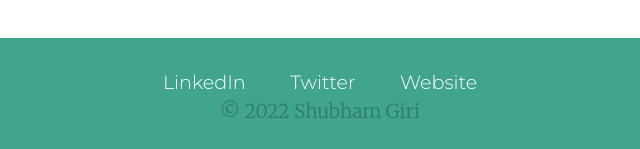
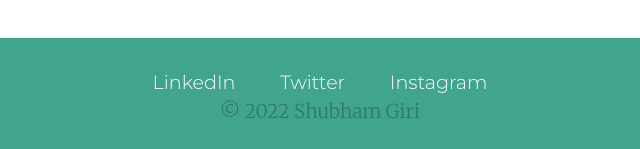
Before and after one commit to shubhamgiri0/shubhamgiri, a plain HTML site: page index.html in a window 1280 px wide. Shown: the part 2302-2451 px from the top of the page, 320-960 px from the left. Drawn offline with nearby package versions, Linux system fonts and the light colour scheme.

Commit message:
Update in links

```diff
--- a/index.html
+++ b/index.html
@@ -65,9 +65,9 @@
 
 
       <div class="bottom_container">
-        <a class="footer-link" href="https://www.linkedin.com/">LinkedIn</a>
-        <a class="footer-link" href="https://twitter.com/">Twitter</a>
-        <a class="footer-link" href="https://www.appbrewery.co/">Website</a>
+        <a class="footer-link" href="https://www.linkedin.com/in/shubham-giri-49a250196/">LinkedIn</a>
+        <a class="footer-link" href="https://twitter.com/Shubhamgiri1112">Twitter</a>
+        <a class="footer-link" href="https://www.instagram.com/shubhamgiri_/">Instagram</a>
         <p>© 2022 Shubham Giri</p>
       </div>
 
```
